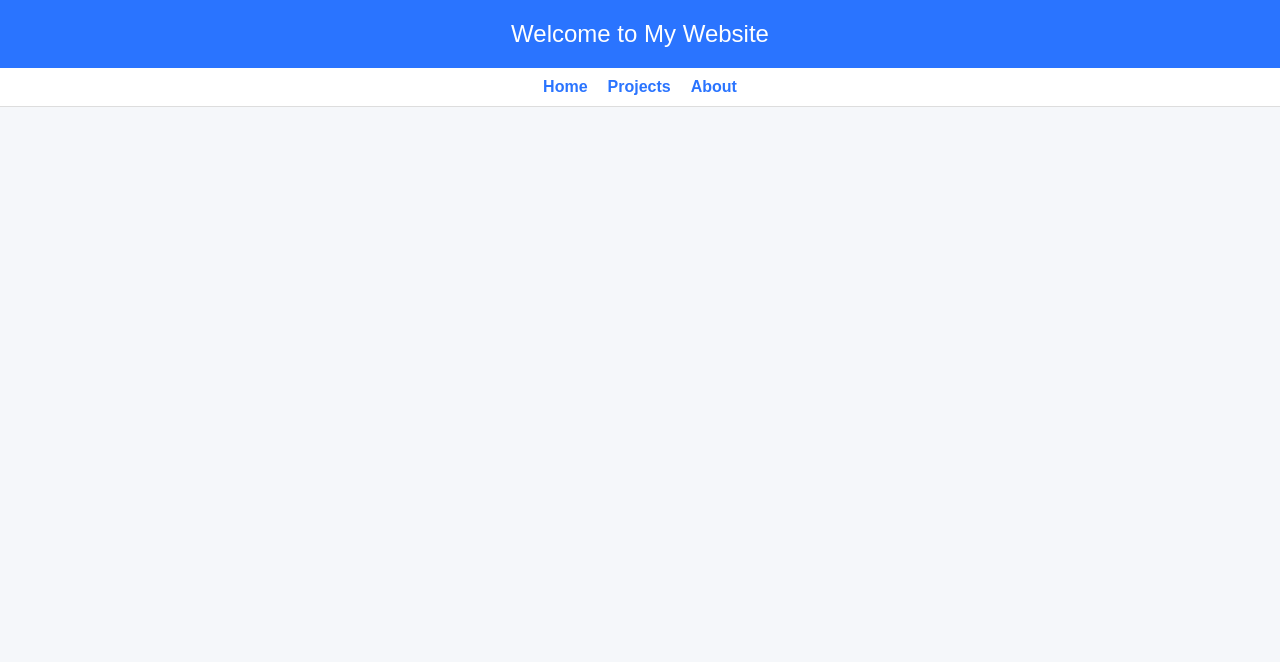
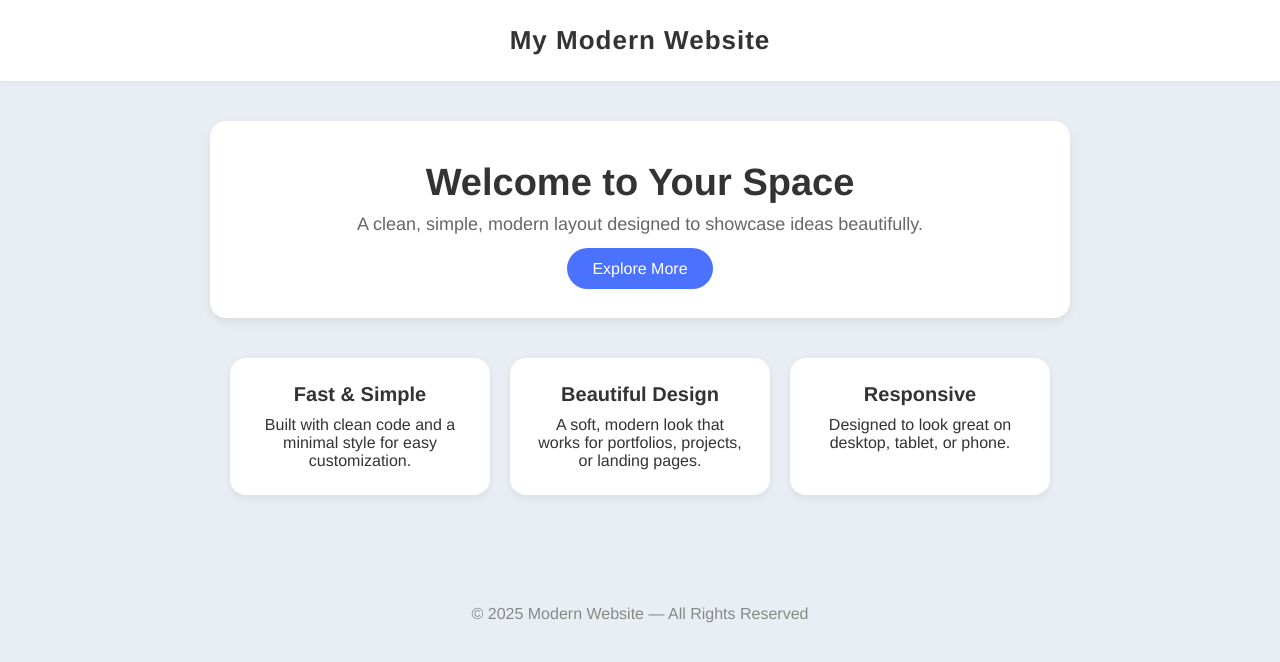
Before and after one commit to YareliDiazdeleon/YareliDiazdeleon.github.io, a website: page index (55).html in a window 1280 px wide. Drawn offline with Linux system fonts and the light colour scheme.

Commit message:
Revamp index.html for a modern design
Updated the website's title, styles, and layout for a modern look.

```diff
--- a/index (55).html
+++ b/index (55).html
@@ -3,85 +3,139 @@
 <head>
     <meta charset="UTF-8">
     <meta name="viewport" content="width=device-width, initial-scale=1.0">
-    <title>My Website</title>
+    <title>Modern Clean Website</title>
 
     <style>
+        * {
+            margin: 0;
+            padding: 0;
+            box-sizing: border-box;
+            font-family: "Helvetica", Arial, sans-serif;
+        }
+
         body {
-            margin: 0;
-            font-family: Arial, sans-serif;
-            background: #f5f7fa;
+            background: #e9eef4;
+            color: #333;
         }
 
         header {
-            background: #2a74ff;
-            color: white;
-            padding: 20px;
+            background: white;
+            padding: 25px;
+            box-shadow: 0 2px 5px rgba(0,0,0,0.05);
             text-align: center;
-            font-size: 24px;
+            font-size: 26px;
+            font-weight: bold;
+            letter-spacing: 1px;
         }
 
-        nav {
-            background: #ffffff;
-            padding: 10px;
-            display: flex;
-            justify-content: center;
-            gap: 20px;
-            border-bottom: 1px solid #ddd;
-        }
-
-        nav a {
-            text-decoration: none;
-            color: #2a74ff;
-            font-weight: bold;
+        .container {
+            padding: 40px 20px;
+            max-width: 900px;
+            margin: auto;
         }
 
         .hero {
+            background: white;
+            padding: 40px;
+            border-radius: 16px;
             text-align: center;
-            padding: 60px 20px;
+            box-shadow: 0 4px 10px rgba(0,0,0,0.08);
         }
 
         .hero h1 {
-            font-size: 40px;
+            font-size: 38px;
             margin-bottom: 10px;
         }
 
         .hero p {
             font-size: 18px;
-            color: #555;
             margin-bottom: 25px;
+            color: #666;
         }
 
         .btn {
-            padding: 12px 22px;
-            background: #2a74ff;
+            padding: 12px 25px;
+            background: #4B72FF;
             color: white;
-            border-radius: 6px;
             text-decoration: none;
+            border-radius: 25px;
             font-size: 16px;
+            transition: 0.3s;
         }
 
         .btn:hover {
-            background: #1d55c8;
+            background: #244ed8;
+        }
+
+        .cards {
+            margin-top: 40px;
+            display: flex;
+            gap: 20px;
+            flex-wrap: wrap;
+            justify-content: center;
+        }
+
+        .card {
+            background: white;
+            padding: 25px;
+            border-radius: 16px;
+            width: 260px;
+            text-align: center;
+            box-shadow: 0 3px 8px rgba(0,0,0,0.07);
+        }
+
+        .card h3 {
+            margin-bottom: 10px;
+            font-size: 20px;
         }
 
         footer {
             text-align: center;
+            margin-top: 50px;
             padding: 20px;
-            margin-top: 50px;
-            background: #f0f0f0;
-            font-size: 14px;
-            color: #777;
+            color: #888;
         }
     </style>
 </head>
 
 <body>
 
-    <header>
-        Welcome to My Website
-    </header>
+<header>
+    My Modern Website
+</header>
 
-    <nav>
-        <a href="#">Home</a>
-        <a href="#">Projects</a>
-        <a href="#">About</a>
+<div class="container">
+
+    <div class="hero">
+        <h1>Welcome to Your Space</h1>
+        <p>A clean, simple, modern layout designed to showcase ideas beautifully.</p>
+        <a href="#" class="btn">Explore More</a>
+    </div>
+
+    <div class="cards">
+
+        <div class="card">
+            <h3>Fast & Simple</h3>
+            <p>Built with clean code and a minimal style for easy customization.</p>
+        </div>
+
+        <div class="card">
+            <h3>Beautiful Design</h3>
+            <p>A soft, modern look that works for portfolios, projects, or landing pages.</p>
+        </div>
+
+        <div class="card">
+            <h3>Responsive</h3>
+            <p>Designed to look great on desktop, tablet, or phone.</p>
+        </div>
+
+    </div>
+
+</div>
+
+<footer>
+    © 2025 Modern Website — All Rights Reserved
+</footer>
+
+</body>
+</html>
```
